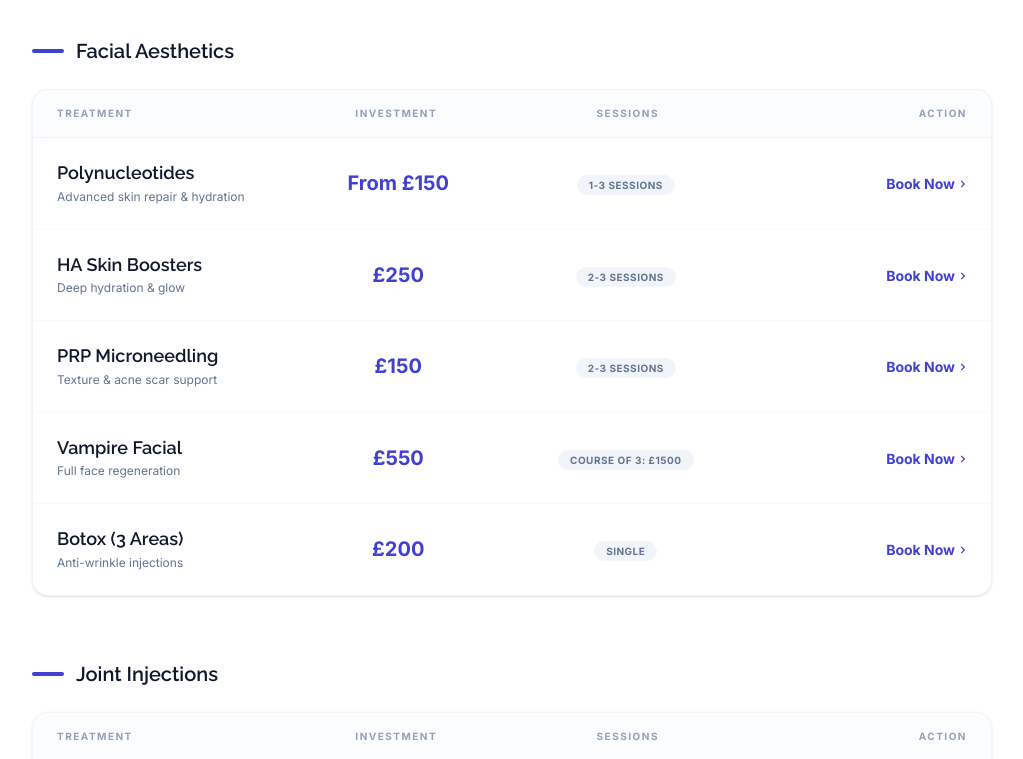
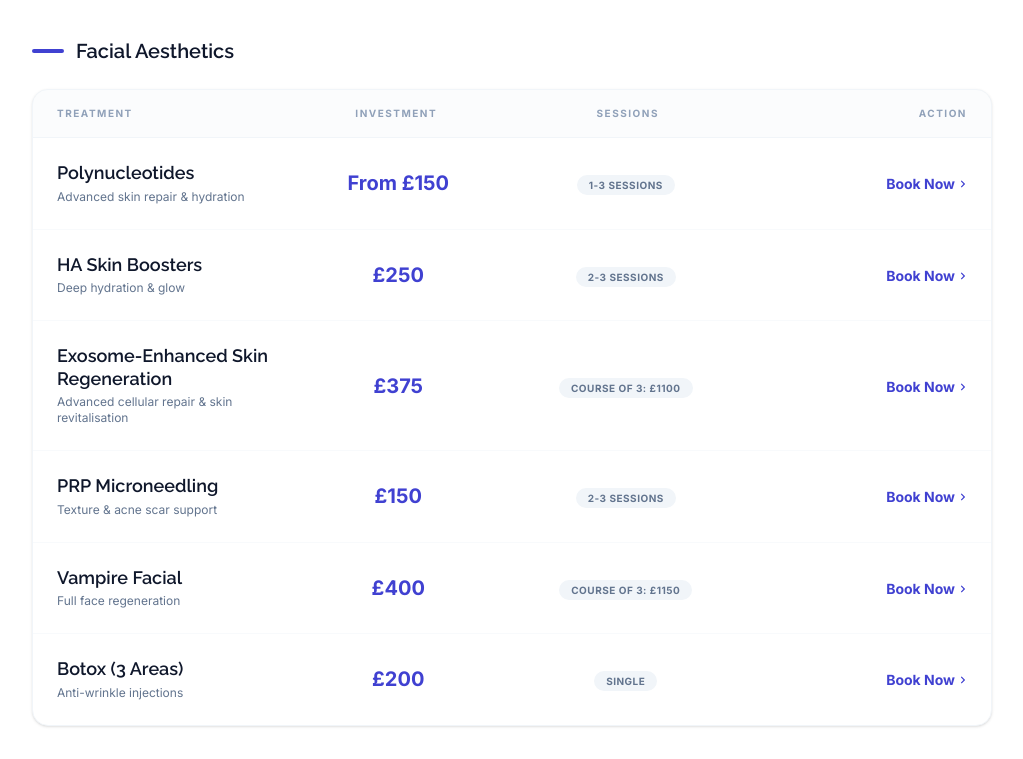
Before and after one commit to binithekid/Healing-PRP-Clinics-Preview, a Next.js app: page /birmingham/prices in a window 1280 px wide. Shown: the part 548-1307 px from the top of the page, without its empty margins (128-1151 px from the left). Built offline with nearby package versions, Linux system fonts and the light colour scheme.

Commit message:
Update PricesClient.tsx

```diff
--- a/src/components/pages/PricesClient.tsx
+++ b/src/components/pages/PricesClient.tsx
@@ -18,8 +18,9 @@ export default function PricesClient({ isBirmingham = false }: { isBirmingham?:
       items: [
         { name: "Polynucleotides", price: "From £150", sessions: "1-3 sessions", details: "Advanced skin repair & hydration" },
         { name: "HA Skin Boosters", price: "£250", sessions: "2-3 sessions", details: "Deep hydration & glow" },
+        { name: "Exosome-Enhanced Skin Regeneration", price: "£375", sessions: "Course of 3: £1100", details: "Advanced cellular repair & skin revitalisation" },
         { name: "PRP Microneedling", price: "£150", sessions: "2-3 sessions", details: "Texture & acne scar support" },
-        { name: "Vampire Facial", price: "£550", sessions: "Course of 3: £1500", details: "Full face regeneration" },
+        { name: "Vampire Facial", price: "£400", sessions: "Course of 3: £1150", details: "Full face regeneration" },
         { name: "Botox (3 Areas)", price: "£200", sessions: "Single", details: "Anti-wrinkle injections" },
       ]
     },
```
